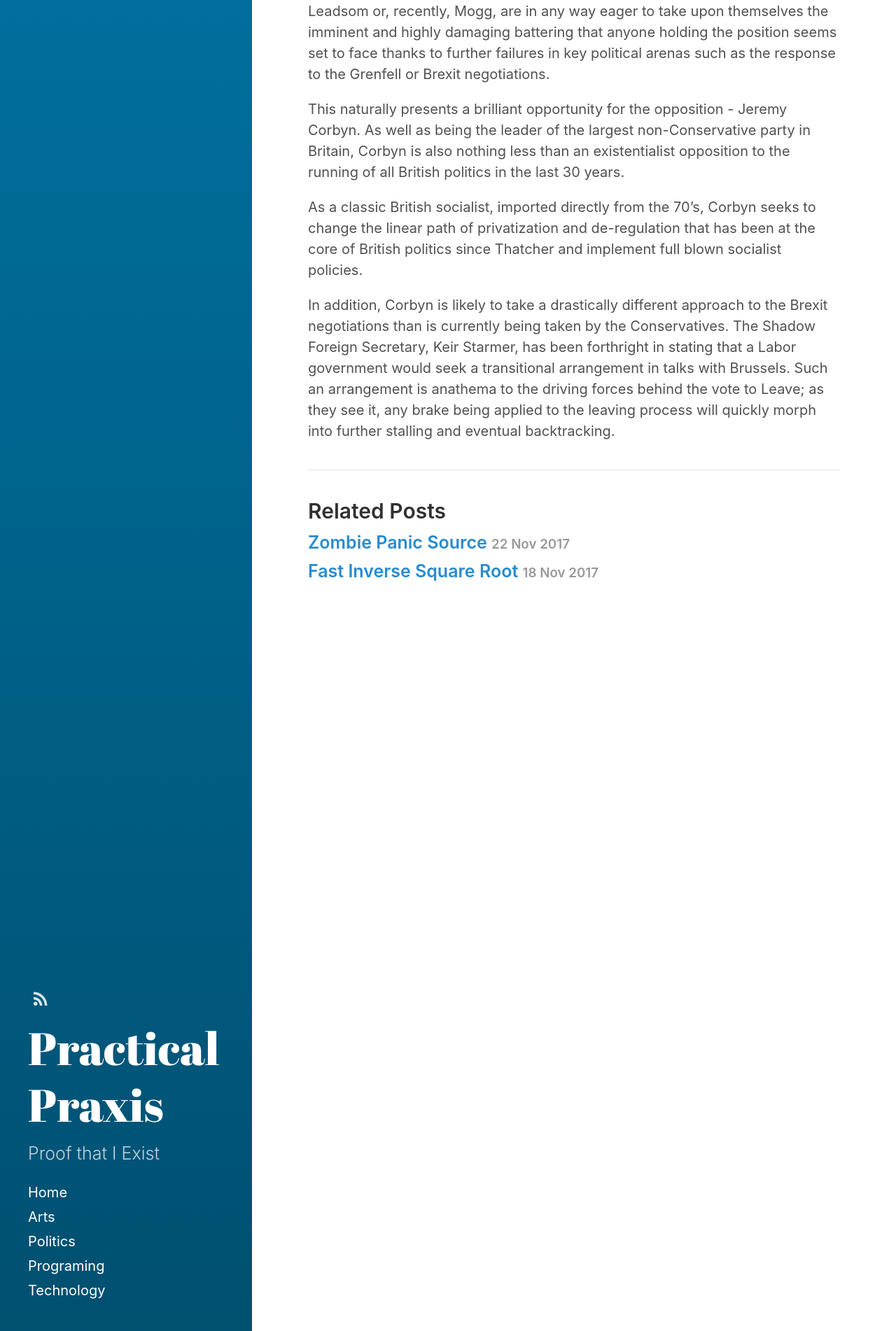
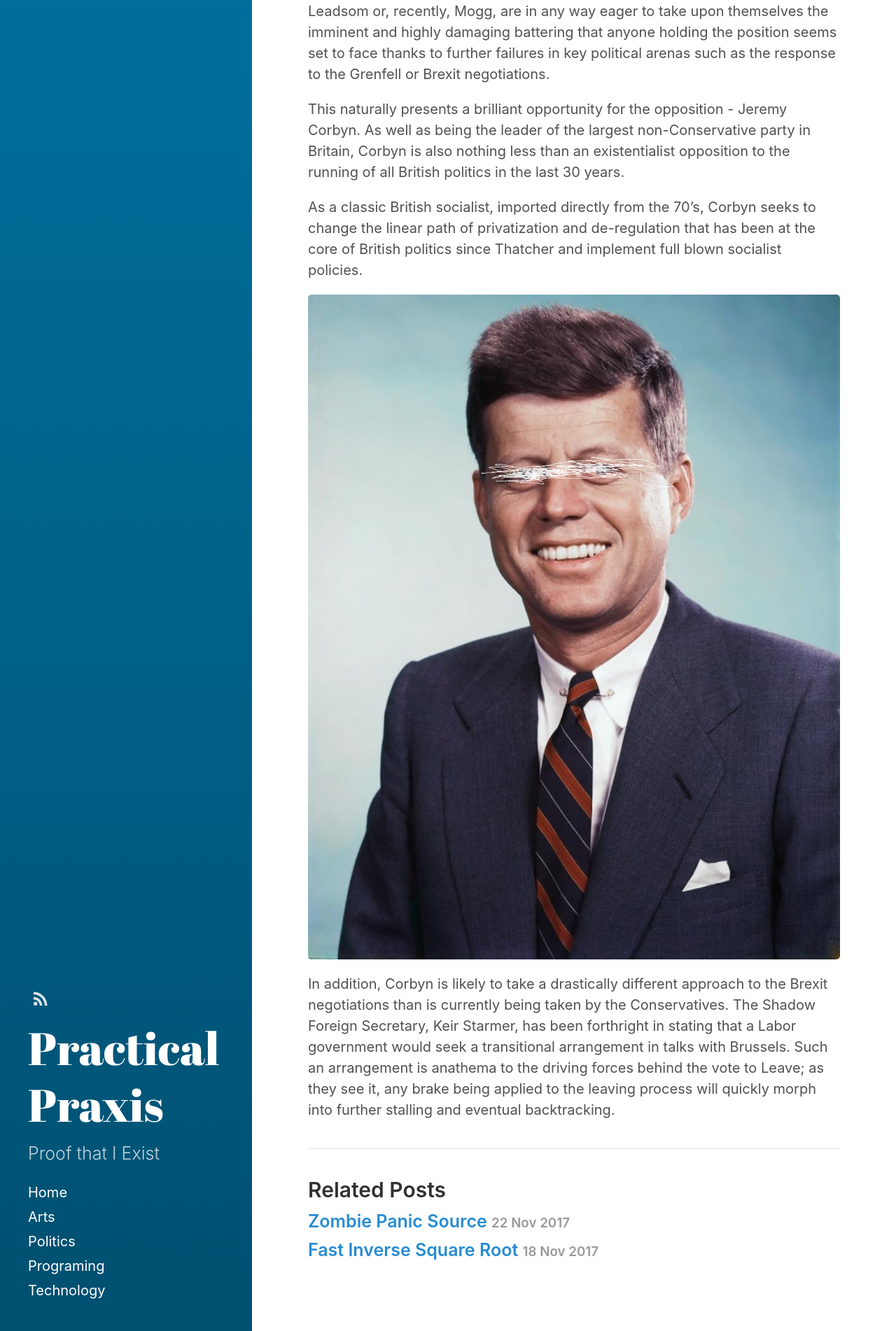
Before and after one commit to PracticalPraxis/PracticalPraxis.github.io, a Jekyll site: the page built from _posts/2017-11-18-Breaking-Britain.md, in a window 1280 px wide. Shown: the part 1185-3087 px from the top of the page at 70% size. Built offline with Jekyll 4.4.1, drawn with Linux system fonts in a browser that asks for light colours.

Commit message:
Edited the Brexit article as a quick hack to publicly host Jamie's JFK picture

```diff
--- a/_posts/2017-11-18-Breaking-Britain.md
+++ b/_posts/2017-11-18-Breaking-Britain.md
@@ -28,4 +28,6 @@ than an existentialist opposition to the running of all British politics in the
 As a classic British socialist, imported directly from the 70's, Corbyn seeks to change the linear path of privatization and de-regulation that has been at the core of British politics since Thatcher and
 implement full blown socialist policies.
 
+![What Would Poor JFK Think?]({{"/assets/jpg/JFK_Eyes.jpg"}})
+
 In addition, Corbyn is likely to take a drastically different approach to the Brexit negotiations than is currently being taken by the Conservatives. The Shadow Foreign Secretary, Keir Starmer, has been forthright in stating that a Labor government would seek a transitional arrangement in talks with Brussels. Such an arrangement is anathema to the driving forces behind the vote to Leave; as they see it, any brake being applied to the leaving process will quickly morph into further stalling and eventual backtracking.
```
Also changed, not shown: assets/jpg/jfk_eyes.jpg (added).
